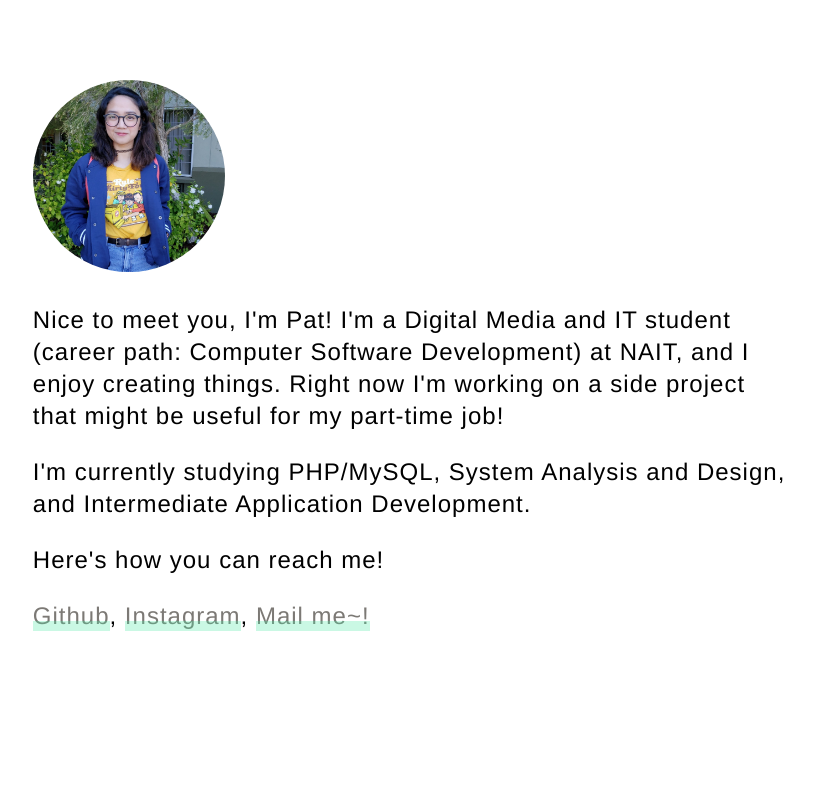
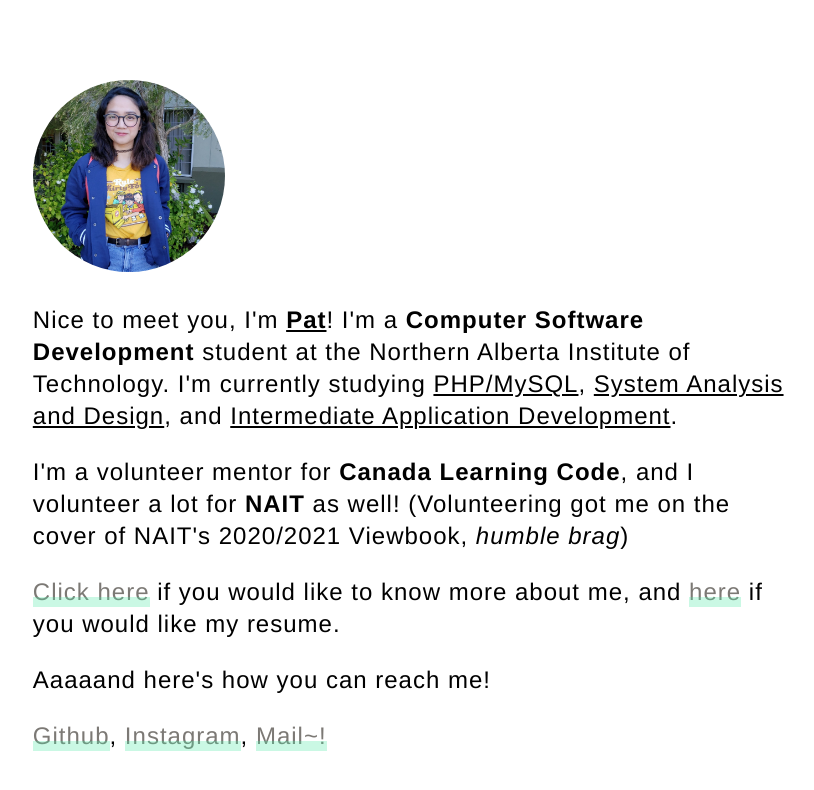
Before and after one commit to pborlongan/pborlongan.github.io, a Jekyll site: the page built from index.html, in a window 1280 px wide. Shown: the top 790 px of the page, without its empty margins (228-1042 px from the left). Built offline with Jekyll 4.4.1, drawn with Linux system fonts in a browser that asks for light colours.

Commit message:
Update index.html

```diff
--- a/index.html
+++ b/index.html
@@ -2,10 +2,16 @@
 layout: default
 title: Hi, hello.
 ---
-	<div class="profile">
+<div class="profile">
 	<img src="img/originals/me.jpg" alt="my picture" />
-		 <p>Nice to meet you, I'm Pat! I'm a Digital Media and IT student (career path: Computer Software Development) at NAIT, and I enjoy creating things. Right now I'm working on a side project <!--link--> that might be useful for my part-time job!</p>
-		 <p>I'm currently studying PHP/MySQL, System Analysis and Design, and Intermediate Application Development.</p>
-		 <p>Here's how you can reach me!</p>
-		 <p><a href="https://github.com/pborlongan">Github</a>, <a href="https://instagram.com/soymilktv">Instagram</a>, <a href="mailto:borlonganpatricia@gmail.com">Mail me~!</a></p>
-	</div>
+	 <p>Nice to meet you, I'm <b><u>Pat</u></b>! I'm a <b>Computer Software Development</b> student at the Northern Alberta Institute of Technology. I'm currently studying <u>PHP/MySQL</u>, <u>System Analysis and Design</u>, and <u>Intermediate Application Development</u>.</p>
+	 <p>I'm a volunteer mentor for <b>Canada Learning Code</b>, and I volunteer a lot for <b>NAIT</b> as well! (Volunteering got me on the cover of NAIT's 2020/2021 Viewbook, <i>humble brag</i>)</p>
+</div>
+<div class="about-me">
+	<p><a href="about me/index.html">Click here</a> if you would like to know more about me, and <a  href="/files/Patricia_Borlongan_Resume.pdf" target="_blank"
+		type="application/octet-stream" download="Patricia_Borlongan_Resume.pdf">here</a> if you would like my resume.</p>
+</div>
+<div class="links">
+	 <p>Aaaaand here's how you can reach me!</p>
+	 <p><a href="https://github.com/pborlongan">Github</a>, <a href="https://instagram.com/soymilktv">Instagram</a>, <a href="mailto:borlonganpatricia@gmail.com">Mail~!</a></p>
+</div>
```
